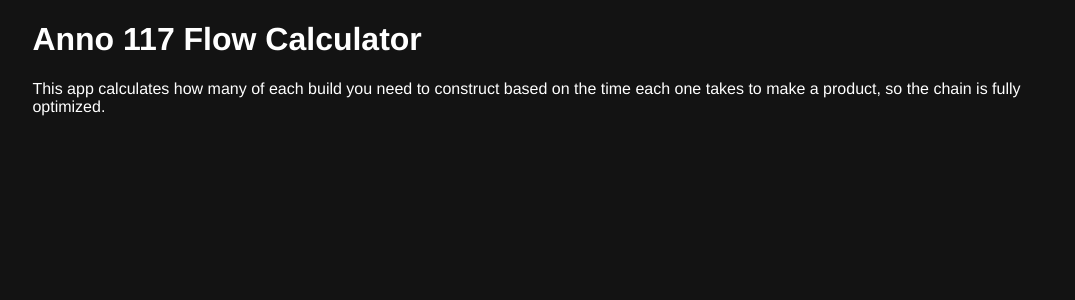
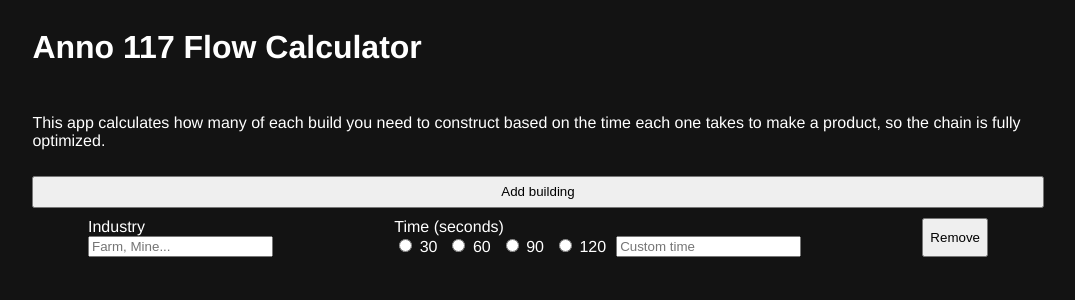
Before and after one commit to gi2k15/Anno-flow, a Vue app: page / in a window 1280 px wide. Shown: the top 300 px of the page, without its empty margins (102-1177 px from the left). Built offline with nearby package versions, Linux system fonts and the light colour scheme.

Commit message:
Added the component

```diff
--- a/src/App.vue
+++ b/src/App.vue
@@ -10,16 +10,46 @@
 .main-containter {
   margin: 0 auto;
   width: 80%;
+  display: flex;
+  flex-direction: column;
+  gap: 10px;
 }
 </style>
 
 <template>
   <div class="main-containter">
-      <h1>Anno 117 Flow Calculator</h1>
-      <p>This app calculates how many of each build you need to construct based on the time
-        each one takes to make a product, so the chain is fully optimized.
-      </p>
+    <h1>Anno 117 Flow Calculator</h1>
+    <p>This app calculates how many of each build you need to construct based on the time
+      each one takes to make a product, so the chain is fully optimized.
+    </p>
+    <input type="button" value="Add building" @click="addBuilding" style="height: 2rem;">
+    <Building
+      v-for="(building, index) in listBuildings"
+      :key="index"
+      v-model:industry-name="building.name"
+      v-model:time="building.time"
+      @remove="removeBuilding(index)">
+    </Building>
   </div>
 </template>
 
-<script setup></script>
+<script setup>
+import { ref } from 'vue'
+import Building from './Building.vue'
+
+function addBuilding() {
+  listBuildings.value.push({ ...buildingObject })
+}
+
+function removeBuilding(index) {
+  listBuildings.value.splice(index, 1)
+}
+
+const buildingObject = {
+  name: '',
+  time: null,
+}
+const listBuildings = ref([])
+
+addBuilding()
+</script>
--- a/src/Building.vue
+++ b/src/Building.vue
@@ -1,9 +1,55 @@
 <style scoped>
+.container {
+    display: flex;
+    justify-content: space-around;
+    gap: 10px;
+}
+
+.industry-container {
+    display: flex;
+    flex-direction: column;
+}
+
+.radio-container {
+    display: inline-flex;
+    gap: 10px;
+}
 </style>
 
 <template>
-    <div class="container"></div>
+    <div class="container">
+        <div class="industry-container">
+            <label for="industry-name">Industry</label>
+            <input type="text" id="industry-name" placeholder="Farm, Mine..." v-model="industryName">
+        </div>
+        <div class="industry-container">
+            <label>Time (seconds)</label>
+            <div class="radio-container">
+                <label>
+                    <input type="radio" name="time" class="time-radio" id="30" value="30" v-model="time">
+                    30
+                </label>
+                <label>
+                    <input type="radio" name="time" class="time-radio" id="60" value="60" v-model="time">
+                    60
+                </label>
+                <label>
+                    <input type="radio" name="time" class="time-radio" id="90" value="90" v-model="time">
+                    90
+                </label>
+                <label>
+                    <input type="radio" name="time" class="time-radio" id="120" value="120" v-model="time">
+                    120
+                </label>
+                <input type="number" id="time-custom" placeholder="Custom time" v-model="time">
+            </div>
+        </div>
+        <input type="button" value="Remove" @click="emit('remove')">
+    </div>
 </template>
 
 <script setup>
+const industryName = defineModel('industryName')
+const time = defineModel('time')
+const emit = defineEmits(['remove'])
 </script>
```
